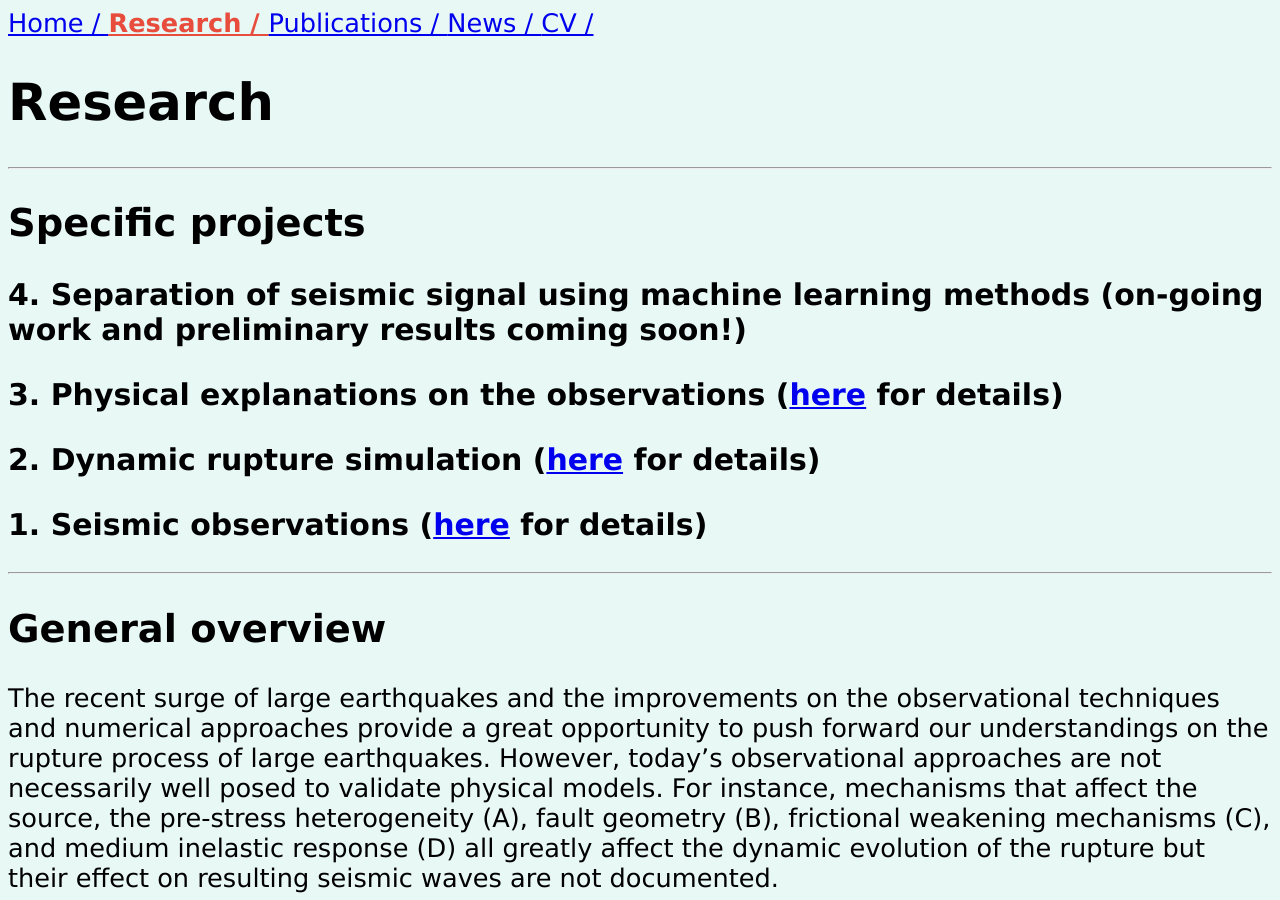
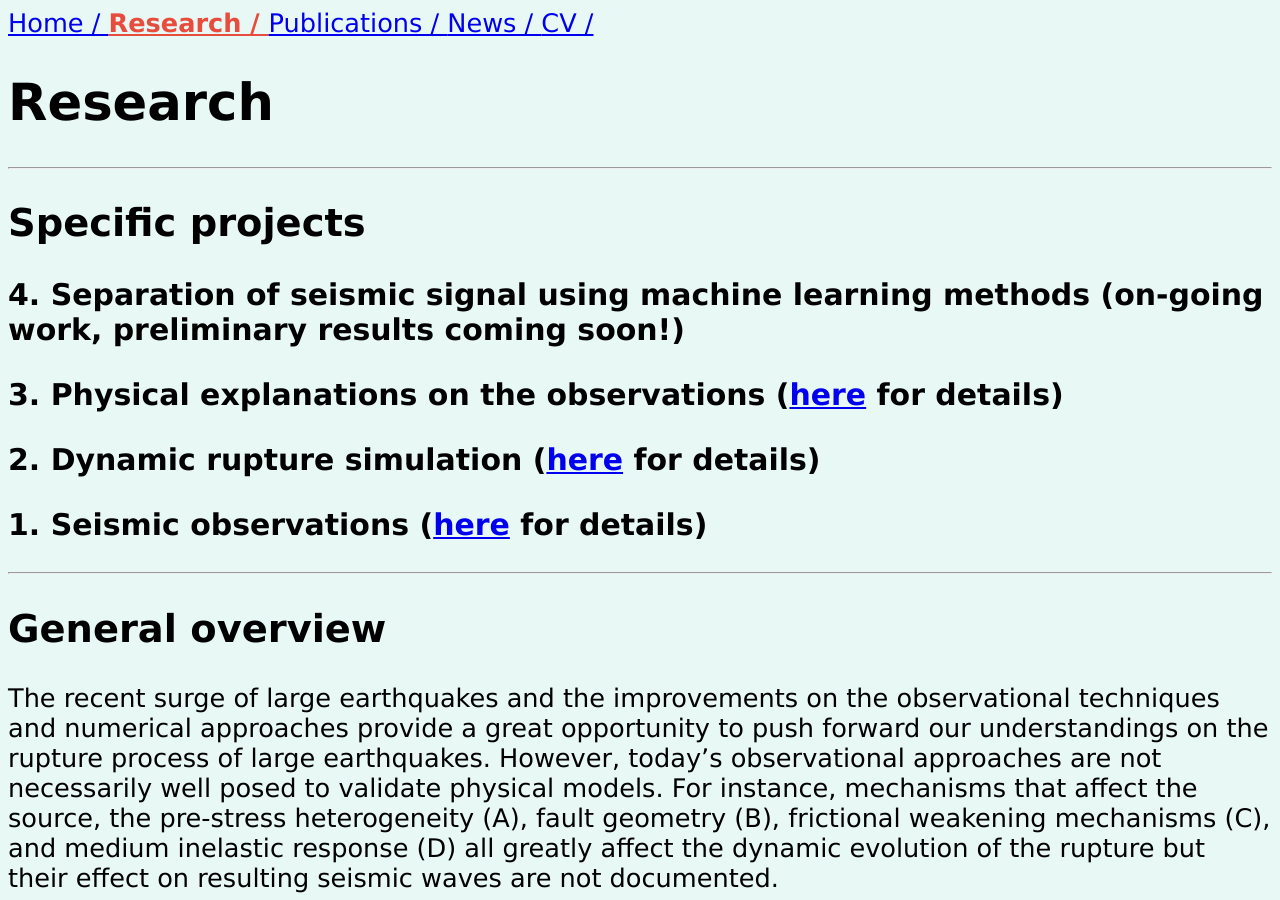
Before and after one commit to yinjiuxun/yinjiuxun.github.io, a Jekyll site: the page built from pages/research.md, in a window 1280 px wide and 900 px high. Built offline with Jekyll 4.4.1, drawn with Linux system fonts in a browser that asks for light colours.

Commit message:
Update research.md

```diff
--- a/pages/research.md
+++ b/pages/research.md
@@ -7,7 +7,7 @@ title: Research
 ----
 ## Specific projects
 
-### 4. Separation of seismic signal using machine learning methods (on-going work and preliminary results coming soon!)
+### 4. Separation of seismic signal using machine learning methods (on-going work, preliminary results coming soon!)
 ### 3. Physical explanations on the observations ([here](/pages/explanations.html) for details)
 ### 2. Dynamic rupture simulation ([here](/pages/simulations.html) for details)
 ### 1. Seismic observations ([here](/pages/observations.html) for details)
```
